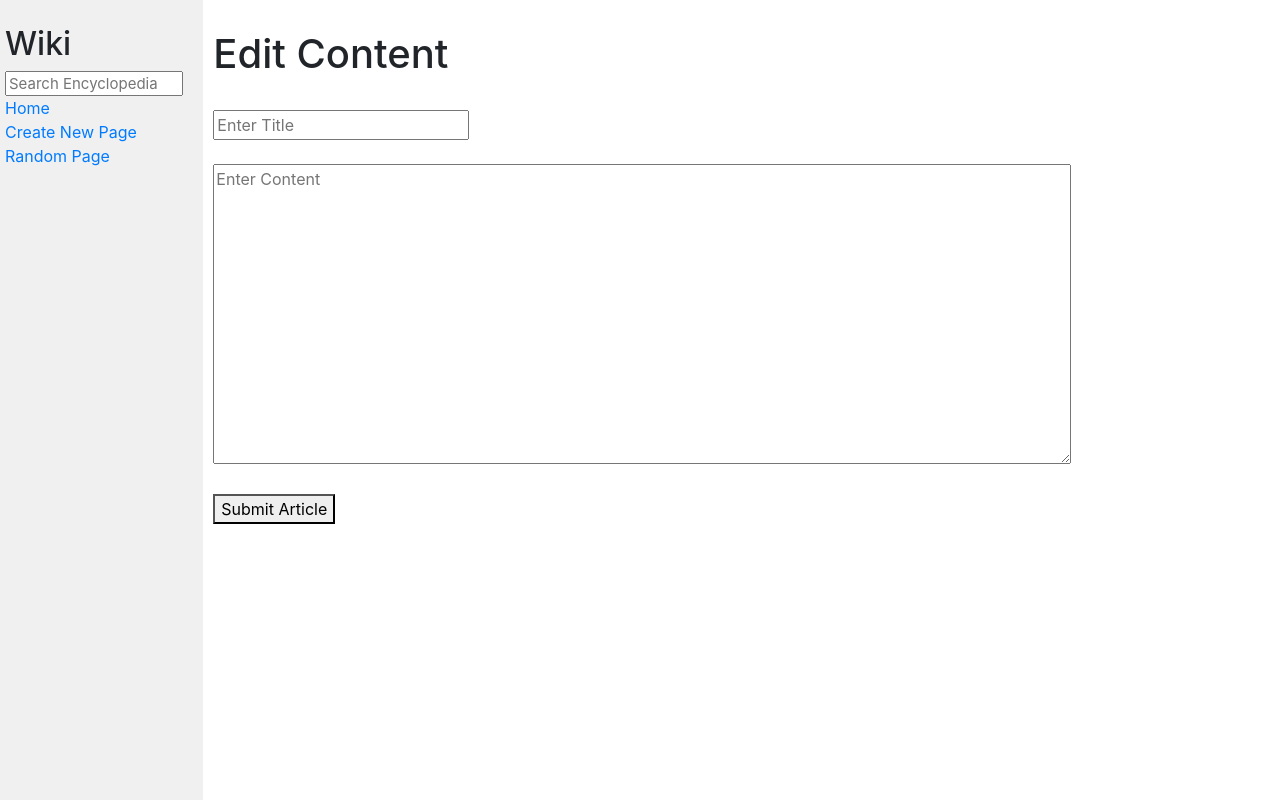
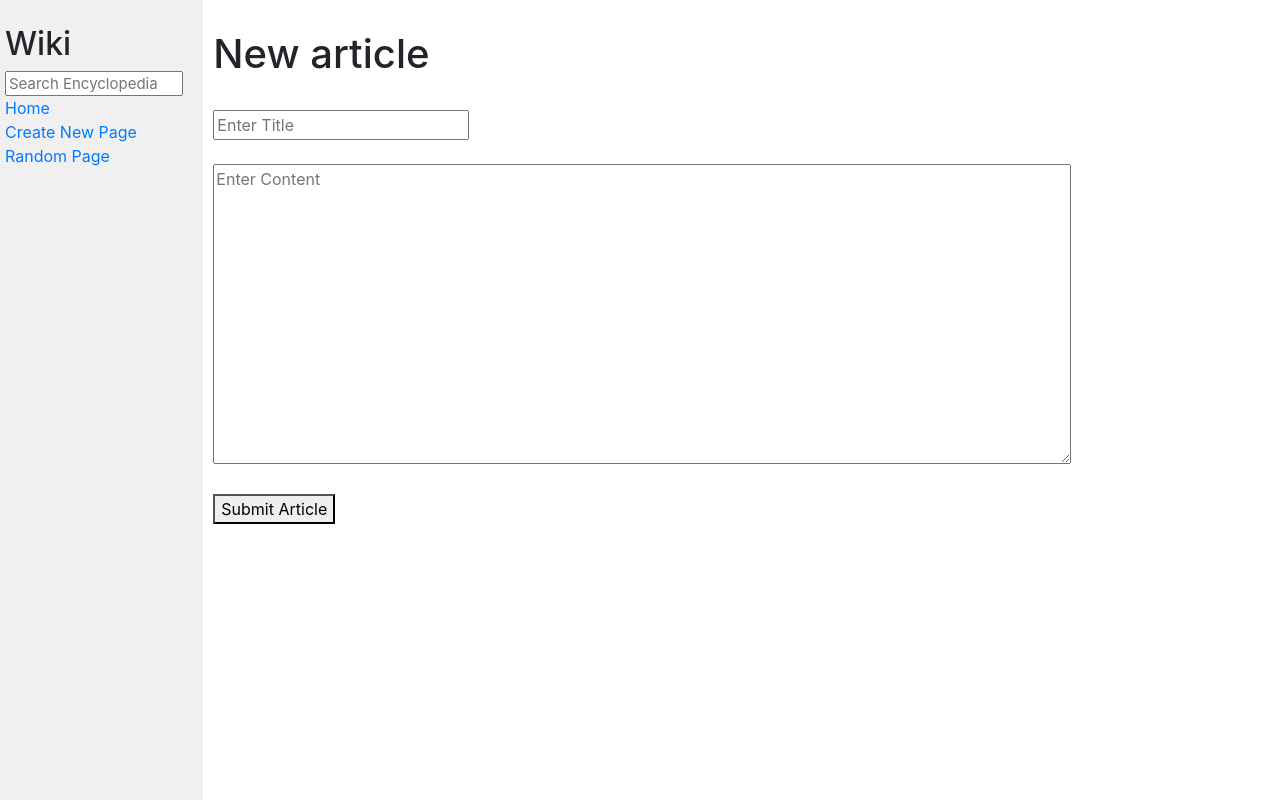
Before and after one commit to mahajanparth19/Project1, a Django app: page /New in a window 1280 px wide. Run offline with Django 3.2, Linux system fonts and the light colour scheme; some libraries are stand-ins or nearby versions.

Commit message:
heading changed for new page

```diff
--- a/encyclopedia/templates/encyclopedia/newFile.html
+++ b/encyclopedia/templates/encyclopedia/newFile.html
@@ -5,7 +5,7 @@
 {% endblock %}
 
 {% block body %}
-    <h1>Edit Content</h1>
+    <h1>New article</h1>
 
     <form action="{% url 'new' %}" method="POST">
         {% csrf_token %}
```
